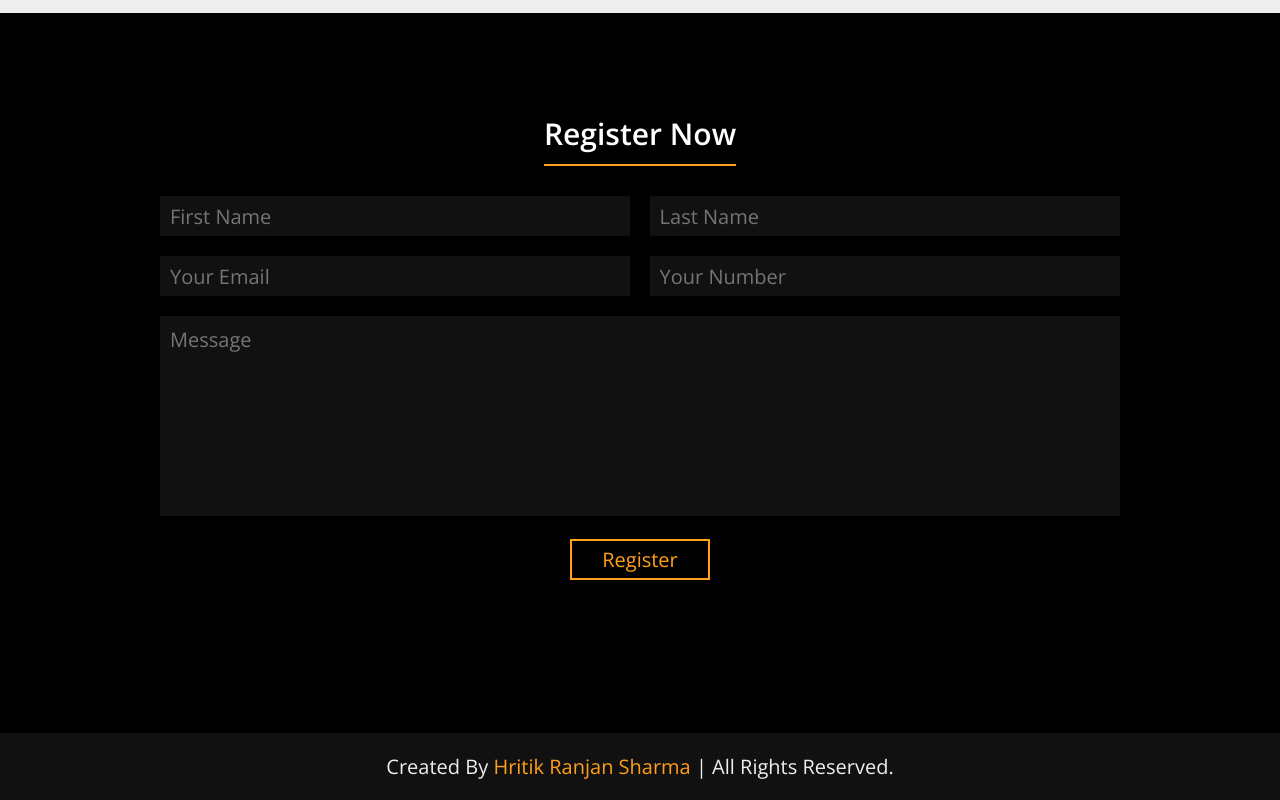
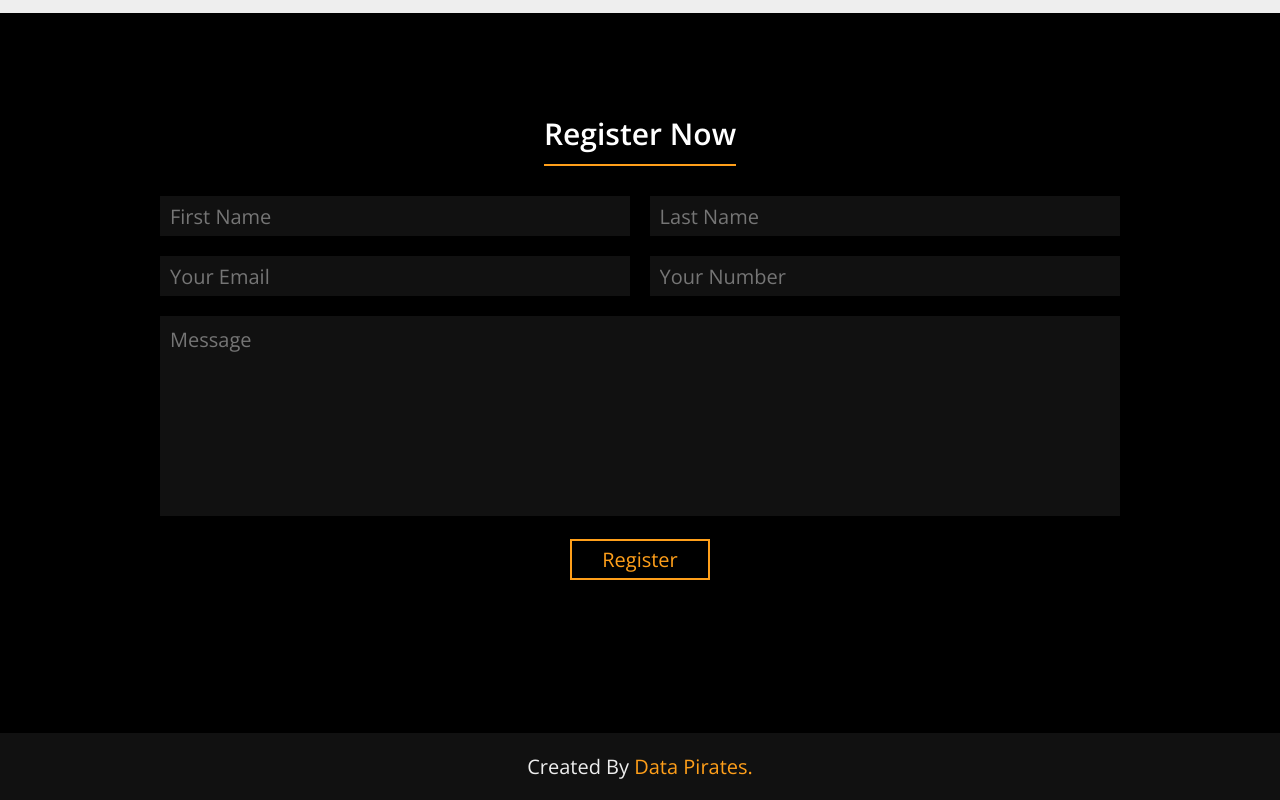
Before and after one commit to hritik1804/fitness_website_using_js, a plain HTML site: page index.html in a window 1280 px wide. Shown: the part 3987-4787 px from the top of the page. Drawn offline with nearby package versions, Linux system fonts and the light colour scheme.

Commit message:
Update index.html

```diff
--- a/index.html
+++ b/index.html
@@ -300,7 +300,7 @@
 <!-- footer section starts  -->
 
 <section class="footer">
-    created by <a href="#">Hritik Ranjan Sharma</a> | all rights reserved.
+    created by <a href="#">Data Pirates.</a>
 </section>
 
 <!-- footer section ends -->
```
